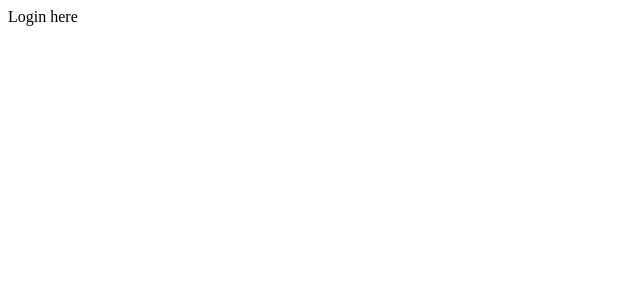
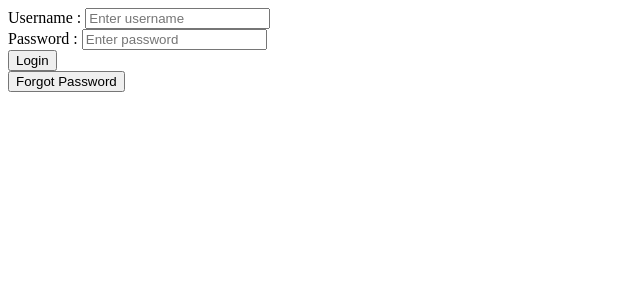
Before and after one commit to SuprasannaBhaumik/myWalmart, a Next.js app: page /login in a window 1280 px wide. Shown: the top 300 px of the page, without its empty margins (0-640 px from the left). Built offline with nearby package versions, Linux system fonts and the light colour scheme.

Commit message:
login code changes added

```diff
--- a/pages/login.tsx
+++ b/pages/login.tsx
@@ -1,8 +1,53 @@
+import { useState } from 'react';
+import {Auth} from 'aws-amplify';
+import {useRouter} from 'next/router';
+import { CognitoUser } from 'amazon-cognito-identity-js';
 
 function LoginPage() {
 
+    const router = useRouter();
+
+    const [username, setUsername] = useState<string>('');
+    const [password, setPassword] = useState<string>('');
+
+    const login = () => {
+
+
+        Auth.signIn(username, password).then( async (result: CognitoUser) => {
+
+            //await result.authenticateUser
+
+            router.push('/home');
+
+        });
+
+    }
+
+    const forgotPassword = () => {
+
+    }
+
+
     return (
-        <div>Login here </div>
+        <div>
+            <div>
+                <label>Username : </label>
+                <input type={'text'} onChange={e => setUsername(e.target.value)} placeholder={'Enter username'} value={username} />
+            </div>
+
+            <div>
+                <label>Password : </label>
+                <input type={'password'} onChange={e => setPassword(e.target.value)} placeholder={'Enter password'} value={password} />
+            </div>
+
+            <div>
+                <button onClick={() => login()} >Login</button>
+            </div>
+
+            <div>
+                <button onClick={() => forgotPassword()} >Forgot Password</button>
+            </div>
+        </div>
     );
 }
 
```
Also changed, not shown: 1 other file (tests, documents, lock files or other folders).
